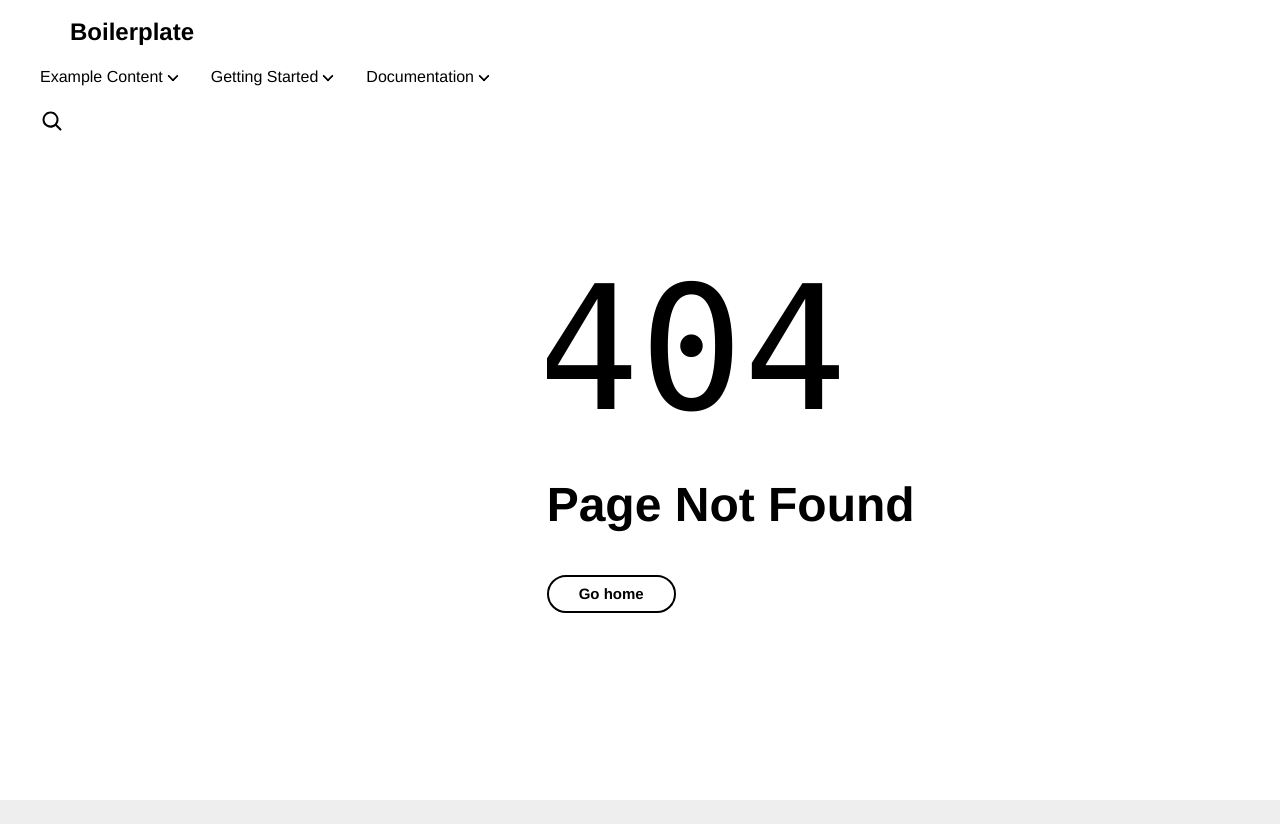
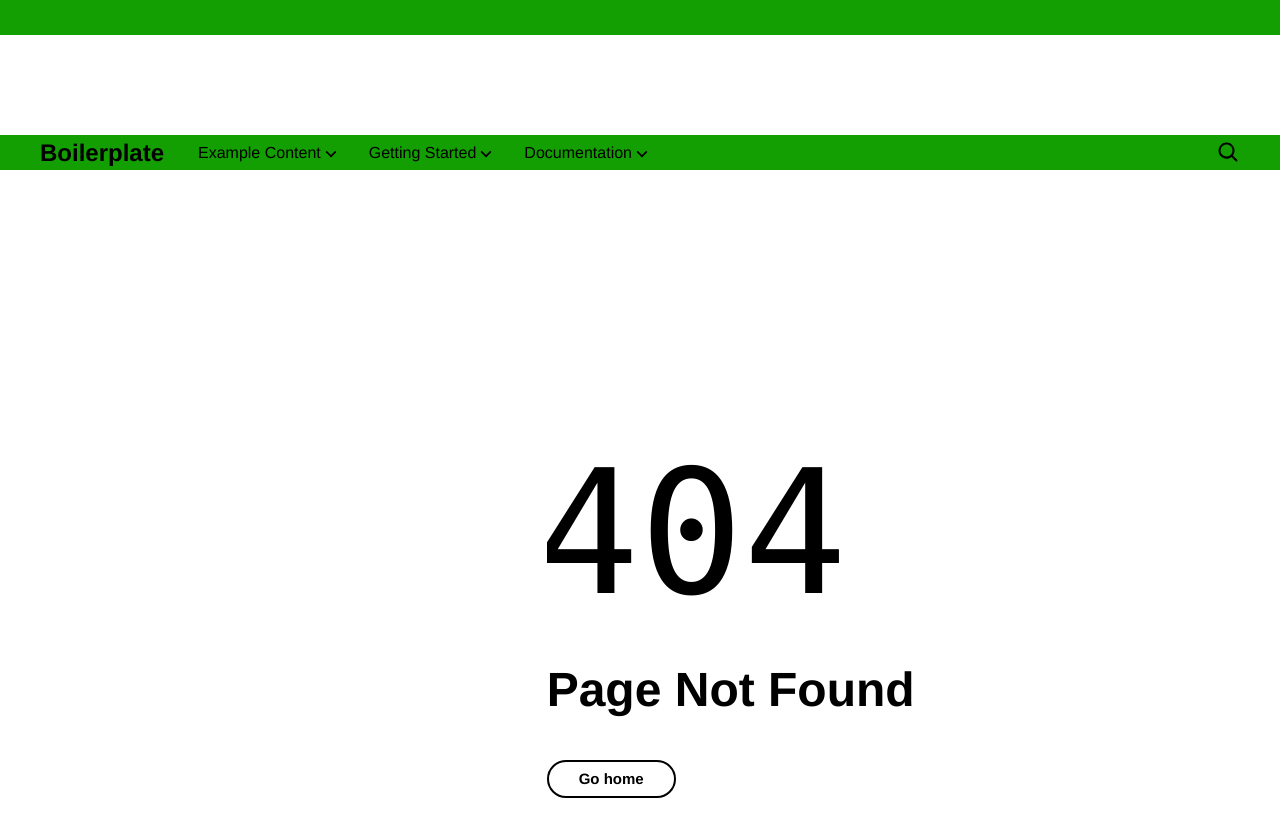
Before and after one commit to mtilburgadobe/turnerbund-wyhlen, a website with bundled scripts: page 404.html in a window 1280 px wide. Shown: the top 824 px of the page. Built offline with nearby package versions, Linux system fonts and the light colour scheme; no server answers; files whose address does not match are found by name.

Commit message:
fix merging issues from other branch

```diff
--- a/blocks/header/header.css
+++ b/blocks/header/header.css
@@ -1,9 +1,19 @@
 /* header and nav layout */
+header .nav-social {
+  background-color: var(--header-background-color);
+  width: 100%;
+  height: var(--nav-height);
+}
+
+header .nav-logo {
+  background-color: white;
+  width: 100%;
+  height: 100px;
+}
+
 header .nav-wrapper {
-  background-color: var(--background-color);
+  background-color: var(--header-background-color);
   width: 100%;
-  z-index: 2;
-  position: fixed;
 }
 
 header nav {
@@ -38,8 +48,7 @@ header nav[aria-expanded="true"] {
 
 @media (min-width: 900px) {
   header nav {
-    /*display: flex;*/
-    display: grid;
+    display: flex;
     justify-content: space-between;
   }
 
--- a/blocks/header/header.js
+++ b/blocks/header/header.js
@@ -140,6 +140,17 @@ export default async function decorate(block) {
     const navWrapper = document.createElement('div');
     navWrapper.className = 'nav-wrapper';
     navWrapper.append(nav);
+
+    // logo Nav
+    const logoNav = document.createElement('div');
+    logoNav.classList.add('nav-logo');
+    navWrapper.prepend(logoNav);
+
+    // social nav
+    const socialNav = document.createElement('div');
+    socialNav.classList.add('nav-social');
+    navWrapper.prepend(socialNav);
+
     block.append(navWrapper);
   }
 }
--- a/blocks/sidenav/sidenav.css
+++ b/blocks/sidenav/sidenav.css
@@ -1,14 +1,13 @@
-sidenav {
+.sidenav {
   padding: 2rem;
-  background-color: var(--overlay-background-color);
   font-size: var(--body-font-size-s);
 }
 
-sidenav .sidenav {
+.sidenav .sidenav {
   max-width: 1200px;
   margin: auto;
 }
 
-sidenav .sidenav p {
+.sidenav .sidenav p {
   margin: 0;
 }
--- a/scripts/scripts.js
+++ b/scripts/scripts.js
@@ -65,7 +65,6 @@ export function decorateMain(main) {
   buildAutoBlocks(main);
   decorateSections(main);
   decorateBlocks(main);
-  //buildSidebar(main);
 }
 
 /**
@@ -101,18 +100,6 @@ export function addFavIcon(href) {
 }
 
 /**
- * Loads a block named 'footer' into footer
- * @param footer footer element
- * @returns {Promise}
- */
-export function loadSidenav(sidenav) {
-  const sidenavBlock = buildBlock('sidenav', '');
-  sidenav.append(sidenavBlock);
-  decorateBlock(sidenavBlock);
-  return loadBlock(sidenavBlock);
-}
-
-/**
  * Loads everything that doesn't need to be delayed.
  * @param {Element} doc The container element
  */
@@ -126,7 +113,6 @@ async function loadLazy(doc) {
 
   loadHeader(doc.querySelector('header'));
   loadFooter(doc.querySelector('footer'));
-  //loadSidenav(doc.querySelector('sidenav'));
 
   loadCSS(`${window.hlx.codeBasePath}/styles/lazy-styles.css`);
   addFavIcon(`${window.hlx.codeBasePath}/styles/favicon.svg`);
--- a/styles/styles.css
+++ b/styles/styles.css
@@ -18,6 +18,7 @@
   --overlay-background-color: #eee;
   --highlight-background-color: #ccc;
   --text-color: #000;
+  --header-background-color: #139e01;
 
   /* fonts */
   --body-font-family: 'helvetica neue', helvetica, ubuntu, roboto, noto, sans-serif;
@@ -38,7 +39,7 @@
   --heading-font-size-xs: 18px;
 
   /* nav height */
-  --nav-height: 64px;
+  --nav-height: 35px;
 
 }
 
@@ -245,5 +246,5 @@ main .section.highlight {
 main.main-content {
   display: grid;
   grid-template-columns: 1fr 2fr;
-  margin: 0px 264px 0px 264px;
+  margin: 199px 264px;
 }
```
